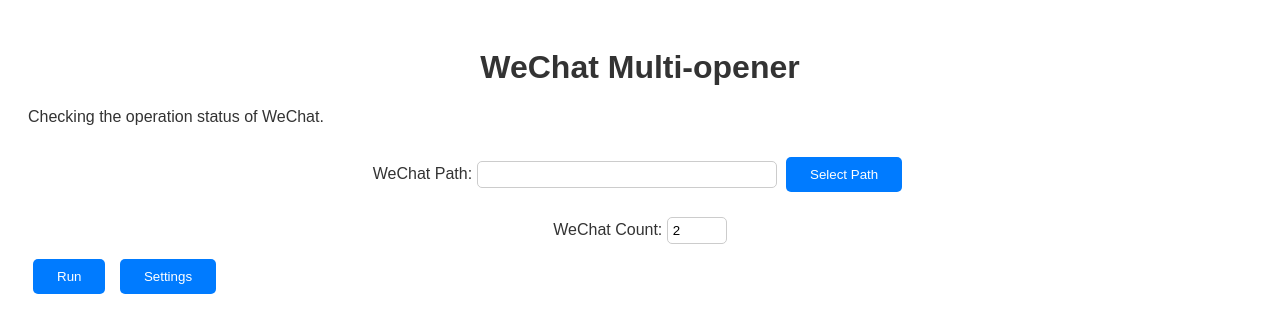
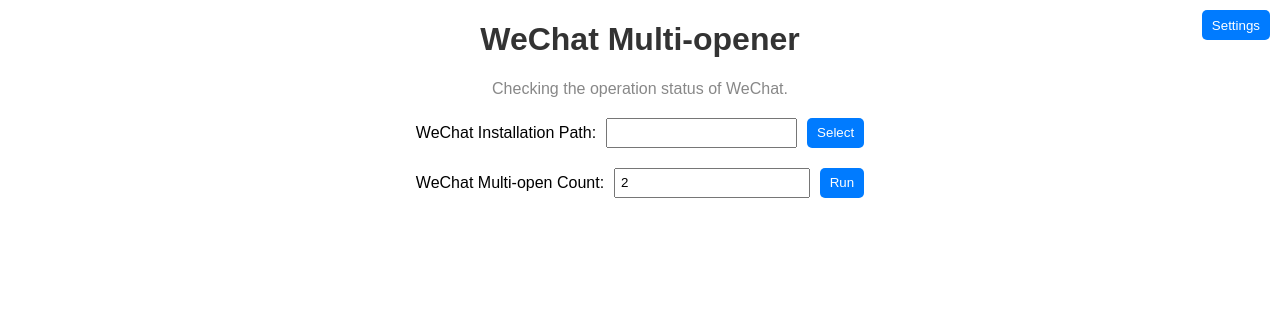
Before and after one commit to TuTouPower/DuoWei, an Electron app: page index.html in a window 1280 px wide. Drawn offline with Linux system fonts and the light colour scheme; no server answers.

Commit message:
modify user interface

```diff
--- a/index.html
+++ b/index.html
@@ -6,26 +6,31 @@
     <link rel="stylesheet" type="text/css" href="styles.css">
 </head>
 <body>
+    <div id="container">
         <header>
             <h1 id="headline">WeChat Multi-opener</h1>
         </header>
 
+        <p id="wechat-status">Checking the operation status of WeChat.</p>
+
         <main>
-        <p id="wechat-status">Checking the operation status of WeChat.</p>
-        <div class="centered-container">
+            <section>
                 <div class="input-group">
-                <label for="wechat-path-input">WeChat Path:</label>
+                    <label for="wechat-path-input">WeChat Installation Path: </label>
                     <input id="wechat-path-input" type="text">
-                <button id="select-wechat-path-button">Select Path</button>
+                    <button id="select-wechat-path-button">Select</button>
                 </div>
                 <div class="input-group">
-                <label for="wechat-count-input">WeChat Count:</label>
+                    <label for="wechat-count-input">WeChat Multi-open Count: </label>
                     <input id="wechat-count-input" type="number" min="1" step="1" value="2">
+                    <button id="run-command-button">   Run  </button>
                 </div>
+            </section>
+            <nav>
+                <button id="settings-button">Settings</button>
+            </nav>
+        </main>
     </div>
-        <button id="run-command-button">Run</button>
-        <button id="settings-button">Settings</button>
-    </main>
 
     <script src="renderer.js"></script>
 </body>
--- a/locales/en/translation.json
+++ b/locales/en/translation.json
@@ -1,9 +1,9 @@
 {
     "title": "DuoWei: WeChat Multi-opener",
     "headline": "DuoWei: WeChat Multi-opener",
-    "wechat_path_label": "WeChat Path:",
-    "select_wechat_path_button": "Select Path",
-    "wechat_count_label": "WeChat Open Count:",
+    "wechat_path_label": "WeChat Path: ",
+    "select_wechat_path_button": "Select",
+    "wechat_count_label": "WeChat Count: ",
     "run_command_button": "Run",
     "settings_button": "Settings",
     "wechat_status_positive_num": "WeChat is running, please exit, and then execute this program to open more WeChat.",
--- a/renderer.js
+++ b/renderer.js
@@ -23,25 +23,36 @@
 function updateWeChatStatus(status) {
     weChatStatus = status;
     let statusText = '';
-    let buttonColor = 'gray';
+    let activeButtonColor = '#007BFF';
+    let inactiveButtonColor = 'gray';
+    let selectWeChatPathButtonColor = '';
+    let runCommandButtonColor = '';
 
     switch (weChatStatus) {
         case 0:
             statusText = i18next.t('wechat_status_0');
-            buttonColor = '#007BFF';
+            runCommandButtonColor = activeButtonColor;
+            selectWeChatPathButtonColor = inactiveButtonColor;
             break;
         case -1:
             statusText = i18next.t('wechat_status_negative_1');
+            runCommandButtonColor = inactiveButtonColor;
+            selectWeChatPathButtonColor = activeButtonColor;
             break;
         case -2:
             statusText = i18next.t('wechat_status_negative_2');
+            runCommandButtonColor = inactiveButtonColor;
+            selectWeChatPathButtonColor = activeButtonColor;
             break;
         default:
             statusText = `${weChatStatus} ` + i18next.t('wechat_status_positive_num');
+            runCommandButtonColor = inactiveButtonColor;
+            selectWeChatPathButtonColor = inactiveButtonColor;
     }
 
     weChatStatusText.textContent = statusText;
-    runCommandButton.style.background = buttonColor;
+    runCommandButton.style.background = runCommandButtonColor;
+    selectWeChatPathButton.style.background = selectWeChatPathButtonColor;
 }
 
 window.addEventListener('DOMContentLoaded', () => {
--- a/styles.css
+++ b/styles.css
@@ -1,45 +1,90 @@
-body {
+body, html {
+    padding: 0;
+    margin: 0;
     font-family: Arial, sans-serif;
-    color: #333;
-    padding: 20px;
-}
-
-header {
-    text-align: center;
-}
-
-.centered-container {
     display: flex;
     flex-direction: column;
     align-items: center;
+    justify-content: flex-start;
+    height: 100vh;
+}
+
+#container {
+    display: flex;
+    flex-direction: column;
+    align-items: center;
+    justify-content: flex-start;
+    width: 100%;
+}
+
+header, main{
+    margin-top: 0;
+    margin-bottom: 0;
+}
+
+#headline {
+    color: #333;
+}
+
+#wechat-status {
+    margin-top: 0;
+    margin-bottom: 0;
+    text-align: center;
+    color: #888;
+}
+
+section {
+    display: flex;
+    flex-direction: column;
+    align-items: flex-start;
+    width: 100%;
+    margin-top: 20px;
 }
 
 .input-group {
-    margin: 10px 0;
+    display: flex;
+    align-items: center;
+    margin-bottom: 20px;
+    width: 100%;
 }
 
-input {
+.input-group label {
+    margin-right: 10px;
+}
+
+.input-group input {
+    flex-grow: 1;
+    height: 30px;
+    margin-right: 10px;
     padding: 5px;
-    border: 1px solid #ccc;
-    border-radius: 5px;
-    width: 300px;
     box-sizing: border-box;
 }
 
-input[type="number"] {
-    width: 60px;
+#wechat-path-input {
+    min-width: 150px;
+}
+
+#wechat-count-input {
+    min-width: 50px;
 }
 
 button {
+    height: 30px;
+    cursor: pointer;
+    padding: 0 10px;
     background-color: #007BFF;
-    color: white;
-    padding: 10px 24px;
-    margin: 5px;
+    color: #fff;
     border: none;
     border-radius: 5px;
-    cursor: pointer;
+    transition: background-color 0.3s ease;
 }
 
 button:hover {
-    opacity: 0.8;
+    background-color: #0056b3;
 }
+
+nav {
+    position: absolute;
+    top: 10px;
+    right: 10px;
+}
```
Also changed, not shown: locales/zh/translation.json (+4 -4 lines), main.js (+8 -4 lines), utils.js (+14 -3 lines). Lines whose indentation alone changed are shown as unchanged.
